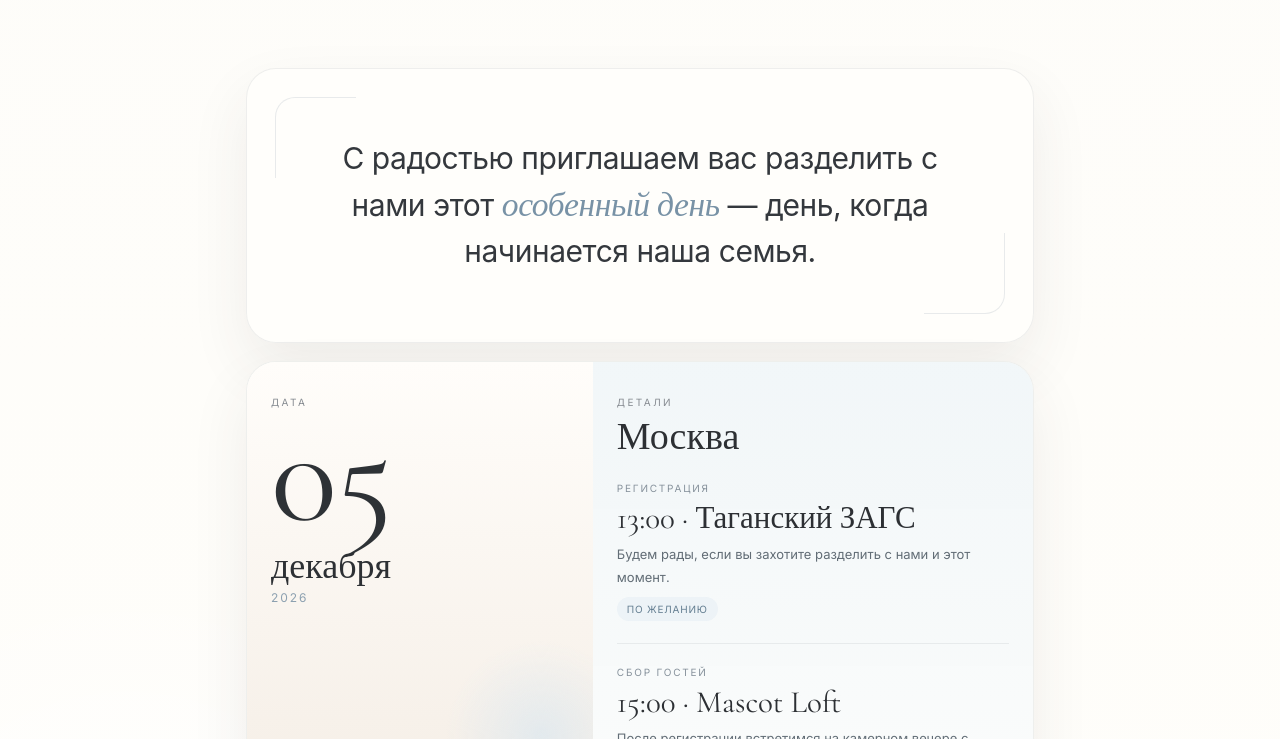
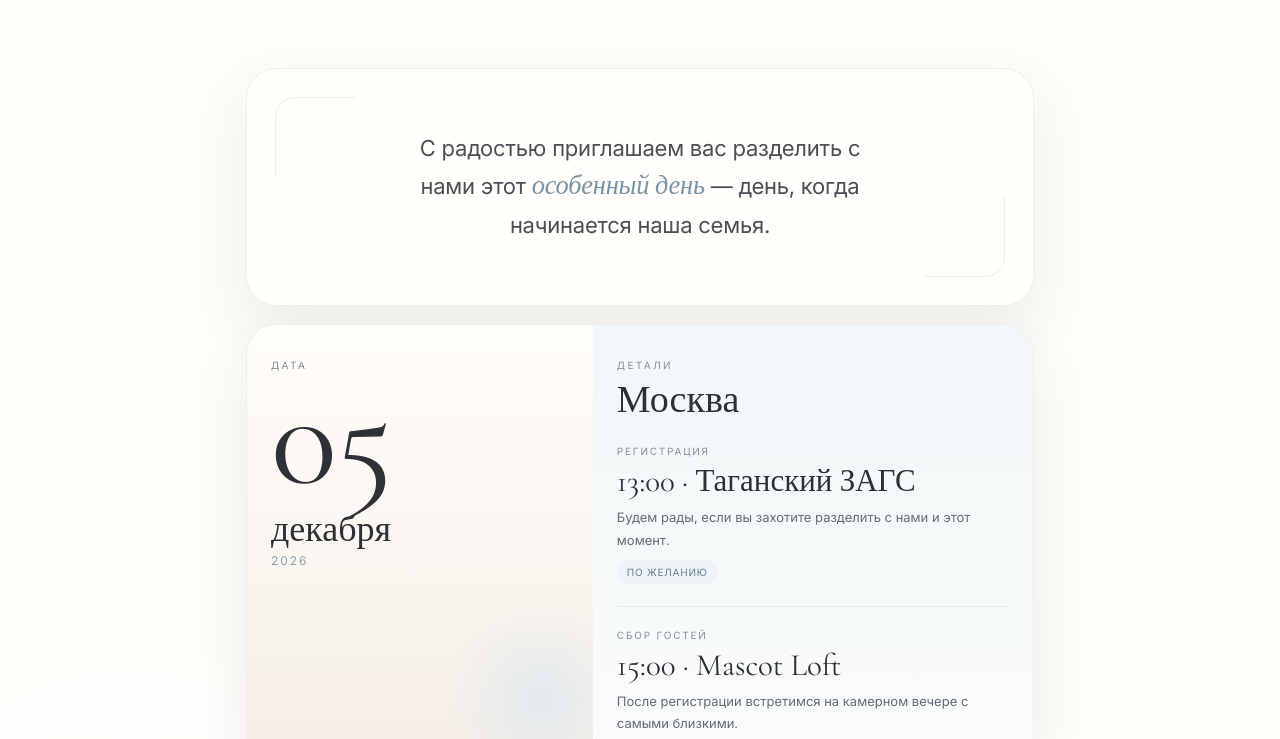
Before and after one commit to pwvmbm9r62-blip/wedding-invites, a plain HTML site: page index.html in a window 1280 px wide. Shown: the part 750-1489 px from the top of the page. Drawn offline with nearby package versions, Linux system fonts and the light colour scheme.

Commit message:
Add files via upload

```diff
--- a/index.html
+++ b/index.html
@@ -266,9 +266,9 @@ main{
   font-size:10px; letter-spacing:.24em; text-transform:uppercase; color:var(--muted);
 }
 .quote{
-  min-height:275px;
+  min-height:238px;
   display:grid; place-items:center;
-  padding:58px 30px;
+  padding:44px 34px;
   text-align:center;
   background:
     radial-gradient(circle at 88% 16%, rgba(225,235,242,.24), transparent 24%),
@@ -277,29 +277,30 @@ main{
 .quote:before{
   content:"";
   position:absolute; left:28px; top:28px; width:80px; height:80px;
-  border-left:1px solid rgba(128,146,159,.18); border-top:1px solid rgba(128,146,159,.18);
+  border-left:1px solid rgba(128,146,159,.14); border-top:1px solid rgba(128,146,159,.14);
   border-radius:20px 0 0 0;
 }
 .quote:after{
   content:"";
   position:absolute; right:28px; bottom:28px; width:80px; height:80px;
-  border-right:1px solid rgba(128,146,159,.18); border-bottom:1px solid rgba(128,146,159,.18);
+  border-right:1px solid rgba(128,146,159,.14); border-bottom:1px solid rgba(128,146,159,.14);
   border-radius:0 0 20px 0;
 }
 .quote-script{
   font-family:"Marck Script",cursive; font-size:30px; color:#8196a8; margin-bottom:2px;
 }
 .quote p{
-  margin:0; max-width:620px;
-  font-family:"Manrope",-apple-system,BlinkMacSystemFont,"Segoe UI",sans-serif;
-  font-size:30px; line-height:1.46; color:#34383d;
-  letter-spacing:-.015em;
+  margin:0 auto; max-width:500px;
+  font-family:"Inter",-apple-system,BlinkMacSystemFont,"Segoe UI",sans-serif;
+  font-size:22px; line-height:1.58; color:#4a5055;
+  letter-spacing:-.01em;
+  font-weight:400;
 }
 .quote-accent{
   font-family:"Cormorant Garamond",serif;
   font-style:italic;
   font-weight:500;
-  font-size:1.12em;
+  font-size:1.20em;
   color:#7892a6;
   white-space:nowrap;
 }
@@ -449,8 +450,8 @@ main{
   .envelope-window{height:324px}
   .inner-names{font-size:45px}
   .inner-sub{font-size:24px}
-  .quote{min-height:280px; padding:50px 24px}
-  .quote p{font-size:27px;line-height:1.48}
+  .quote{min-height:236px; padding:40px 28px}
+  .quote p{font-size:19px;line-height:1.62;max-width:320px}
   .date-side,.info-side,.timeline,.dress,.rsvp{padding-left:22px;padding-right:22px}
   .date-num{font-size:118px}
   .date-month{font-size:31px}
@@ -486,7 +487,7 @@ main{
             </div>
             <div class="pocket"></div>
             <div class="flap"></div>
-            <div class="hint">нажми на печать</div>
+            <div class="hint">коснитесь печати</div>
             <div class="seal-wrap">
               <span class="seal-ring"></span>
               <div class="seal">D&amp;E</div>
@@ -496,8 +497,7 @@ main{
       </div>
 
       <div class="after-open">
-        <div class="after-open-note">конверт открыт</div>
-        <a href="#invite">Листай ниже, чтобы посмотреть приглашение <span aria-hidden="true">↓</span></a>
+        <a href="#invite">Смотреть приглашение <span aria-hidden="true">↓</span></a>
       </div>
     </div>
   </header>
@@ -545,7 +545,7 @@ main{
     <section class="section rsvp reveal">
       <h2>Подтвердите, пожалуйста,<br>ваше присутствие</h2>
       <div class="deadline">до 15.10.2026</div>
-      <p>Так нам будет проще все спланировать и организовать.</p>
+      <p>Просим дать ответ до указанной даты.</p>
     </section>
 
     <div class="footer">Дарья &amp; Евгений ♡</div>
```
